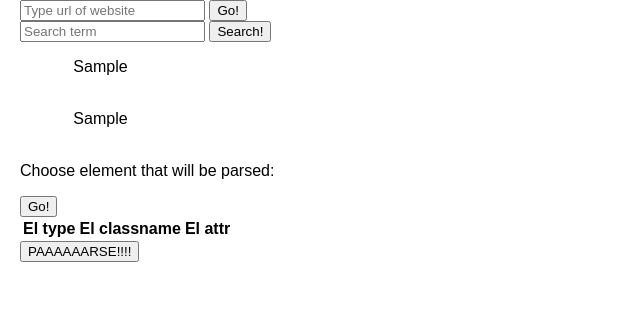
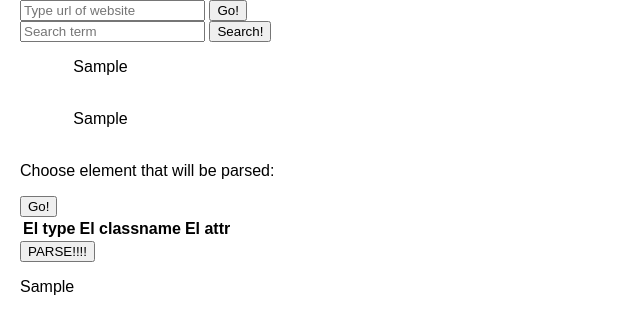
Before and after one commit to prolibek/uniparser, a Flask app: template templates/index.html in a window 1280 px wide. Shown: the part 20-354 px from the top of the page, without its empty margins (0-640 px from the left). Run offline with Flask 3, Linux system fonts and the light colour scheme; the template is opened without the code that fills it: most values are stand-ins (such as "Sample title", 1, 10 or a date in 2020); lists and menus that the app fills with data are empty.

Commit message:
almost done

```diff
--- a/app.py
+++ b/app.py
@@ -1,7 +1,8 @@
-from flask import Flask, render_template, request, redirect, url_for
+from flask import Flask, render_template, request, redirect, url_for, send_file
 from bs4 import BeautifulSoup
 import requests
 import ast
+import pandas as pd
 
 app = Flask(__name__)
 
@@ -9,6 +10,9 @@ soup = None
 html_tree = None
 part_parse_element = None
 html_part_tree = None
+data_for_parse = None
+parse_class = None
+parse_el_type = None
 
 def make_tree(soup, level=0, node_id=0):
     parts = []
@@ -34,7 +38,14 @@ def make_tree_particular(soup, level=0, node_id=0):
 
 @app.route('/')
 def index():
-    return render_template('index.html', output=soup, html_tree=html_tree, part_parse_element=part_parse_element, html_part_tree=html_part_tree)
+    return render_template(
+        'index.html',
+        output=soup,
+        html_tree=html_tree,
+        part_parse_element=part_parse_element,
+        html_part_tree=html_part_tree,
+        data_for_parse=data_for_parse
+    )
 
 @app.route('/get_tree', methods=['POST'])
 def get_tree():
@@ -55,7 +66,7 @@ def get_tree():
 
 @app.route('/parse_particular', methods=['POST'])
 def parse_particular():
-    global part_parse_element, soup, html_part_tree
+    global part_parse_element, soup, html_part_tree, parse_class, parse_el_type
 
     parse_el = request.form.get("parsed_element").split('. ')
 
@@ -72,7 +83,30 @@ def parse_particular():
 
 @app.route('/parse_all', methods=['POST'])
 def parse_all():
-    pass
+    global data_for_parse, parse_el_type, parse_class
+    data_for_parse = request.json
+
+    data_for_parse = ast.literal_eval(str(data_for_parse))
+
+    print(data_for_parse)
+
+    all_el = soup.find_all(parse_el_type, class_=parse_class)
+
+    df = []
+
+    for div in all_el:
+        cur = []
+        for el in data_for_parse:
+            classname = ast.literal_eval(el["el_classname"])[0]
+            cur.append(div.find(el["el_type"], classname).text.strip())
+        df.append(cur)
+
+    print(df)
+
+    df = pd.DataFrame(df)
+    df.to_csv('data.csv', index=False)
+
+    return send_file('data.csv', as_attachment=True)
 
 if __name__ == '__main__':
     app.run(debug=True)
--- a/templates/index.html
+++ b/templates/index.html
@@ -36,16 +36,17 @@
             <input type="submit" value="Go!" id="submit-ppe">
         </form>
     </div>
-    <table>
+    <table id="parse-table">
         <tr>
             <th>El type</th>
             <th>El classname</th>
             <th>El attr</th>
         </tr>
     </table>
-    <form action="{{ url_for('parse_all') }}">
-        <input type="submit" value="PAAAAAARSE!!!!">
-    </form>
+    <input type="submit" value="PARSE!!!!" id="final-parse">
+    {% if data_for_parse %}
+        <p>{{ data_for_parse }}</p>
+    {% endif %}
 </body>
 </html>
 <script>
@@ -99,11 +100,37 @@
                 return this.nodeType === 3;
             }).text().trim();
 
-            let div_split = divInfo.split('. ')
-            let div_el = div_split[0]
-            let div_classname = div_split[1]
+            let div_split = divInfo.split('. ');
+            let div_el = div_split[0];
+            let div_classname = div_split[1];
 
             $("table").append("<tr><td>" + div_el + "</td>" + "<td>" + div_classname + "</td>" + "</tr>");
         });
+
+        $("#final-parse").click(function (event) {
+            event.stopPropagation();
+
+            let data = [];
+
+            $("#parse-table tbody tr").each(function() {
+                var $cells = $(this).children();
+
+                data.push({
+                    el_type: $cells.eq(0).text(),
+                    el_classname: $cells.eq(1).text()
+                })
+            });
+
+            data.shift();
+
+            console.log(JSON.stringify(data))
+
+            $.ajax({
+                type: "POST",
+                url: "/parse_all",
+                data: JSON.stringify(data),
+                contentType: "application/json",
+            })
+        })
     });
 </script>
```
Also changed, not shown: data.csv (added, +20 -0 lines).
